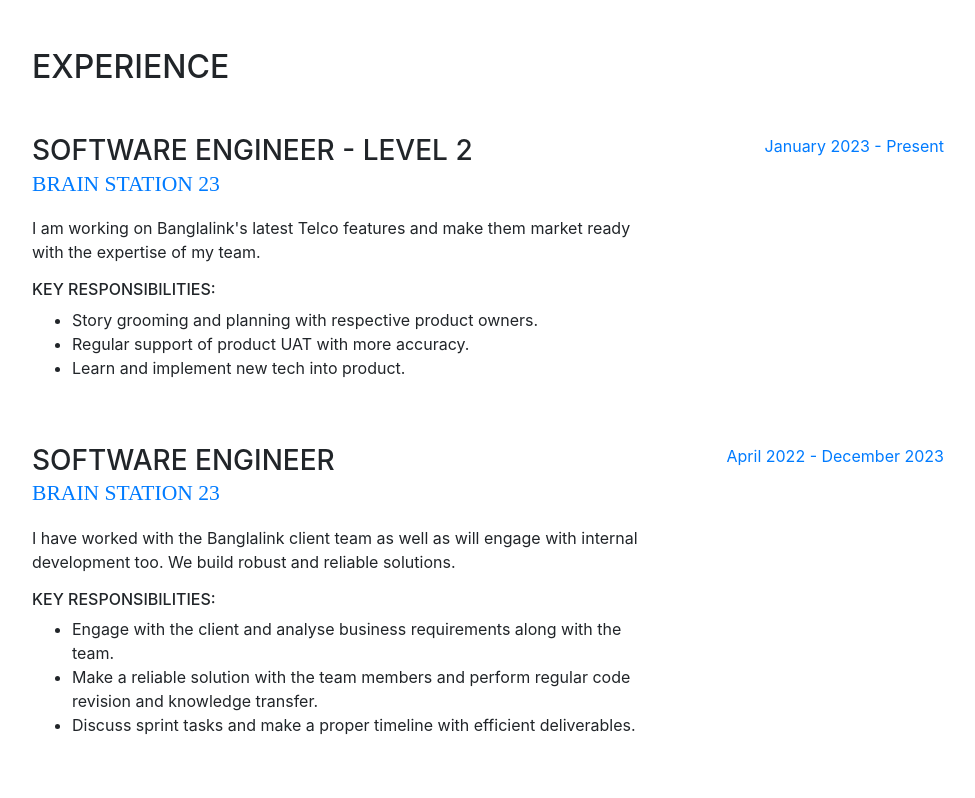
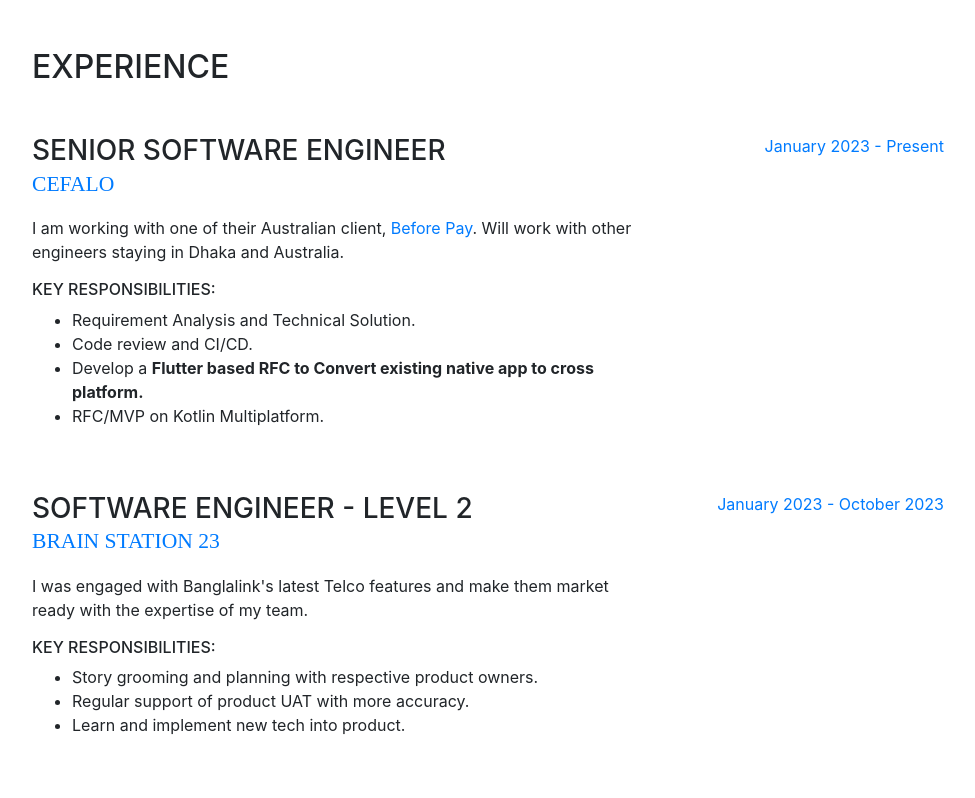
Before and after one commit to shakiz/shakiz.github.io, a website with bundled scripts: page index.html in a window 1280 px wide. Shown: the part 800-1598 px from the top of the page, without its empty margins (288-1263 px from the left). Built offline with nearby package versions, Linux system fonts and the light colour scheme; a web font is replaced by a local one.

Commit message:
Update current position

```diff
--- a/index.html
+++ b/index.html
@@ -127,9 +127,27 @@
 
           <div class="resume-item d-flex flex-column flex-md-row mb-5">
             <div class="resume-content mr-auto">
+              <h3 class="mb-0">Senior Software Engineer</h3>
+              <a href="https://www.cefalo.com/en/" target=”_blank”><div class="subheading mb-3">Cefalo</div></a>
+              <p>I am working with one of their Australian client, <a href="https://www.beforepay.com.au/"  target=”_blank”>Before Pay</a>. Will work with other engineers staying in Dhaka and Australia.</p>
+              <h6>Key Responsibilities:</h6>
+              <ul>
+                <li>Requirement Analysis and Technical Solution.</li>
+                <li>Code review and CI/CD.</li>
+                <li>Develop a <b>Flutter based RFC to Convert existing native app to cross platform.</b></li>
+                <li>RFC/MVP on Kotlin Multiplatform.</li>
+              </ul>
+            </div>
+            <div class="resume-date text-md-right">
+              <span class="text-primary">January 2023 - Present</span>
+            </div>
+          </div>
+
+          <div class="resume-item d-flex flex-column flex-md-row mb-5">
+            <div class="resume-content mr-auto">
               <h3 class="mb-0">Software Engineer - Level 2</h3>
               <a href="https://brainstation-23.com/" target=”_blank”><div class="subheading mb-3">Brain Station 23</div></a>
-              <p>I am working on Banglalink's latest Telco features and make them market ready with the expertise of my team.</p>
+              <p>I was engaged with Banglalink's latest Telco features and make them market ready with the expertise of my team.</p>
               <h6>Key Responsibilities:</h6>
               <ul>
                 <li>Story grooming and planning with respective product owners.</li>
@@ -138,7 +156,7 @@
               </ul>
             </div>
             <div class="resume-date text-md-right">
-              <span class="text-primary">January 2023 - Present</span>
+              <span class="text-primary">January 2023 - October 2023</span>
             </div>
           </div>
 
```
